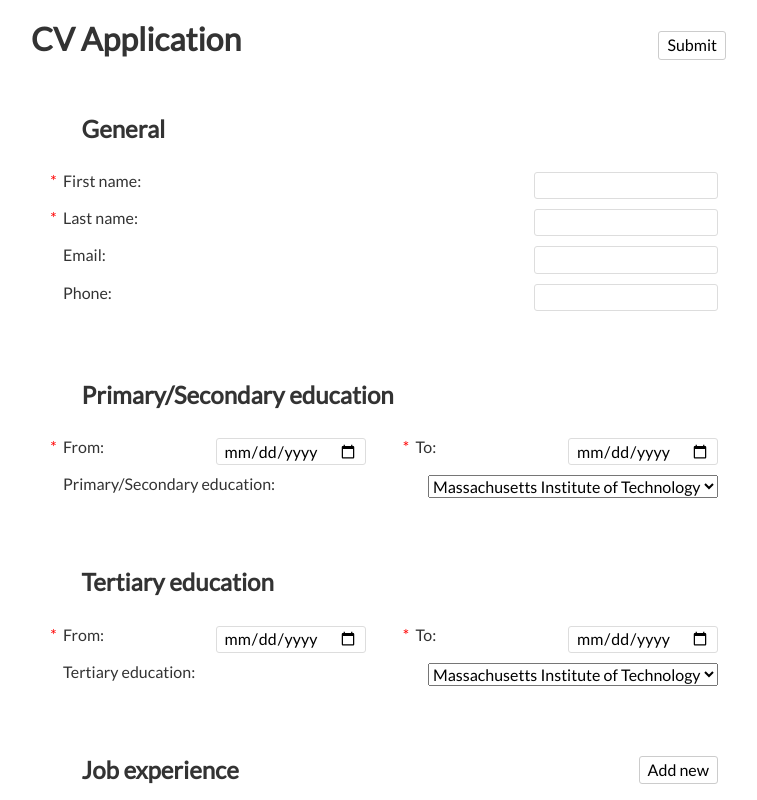
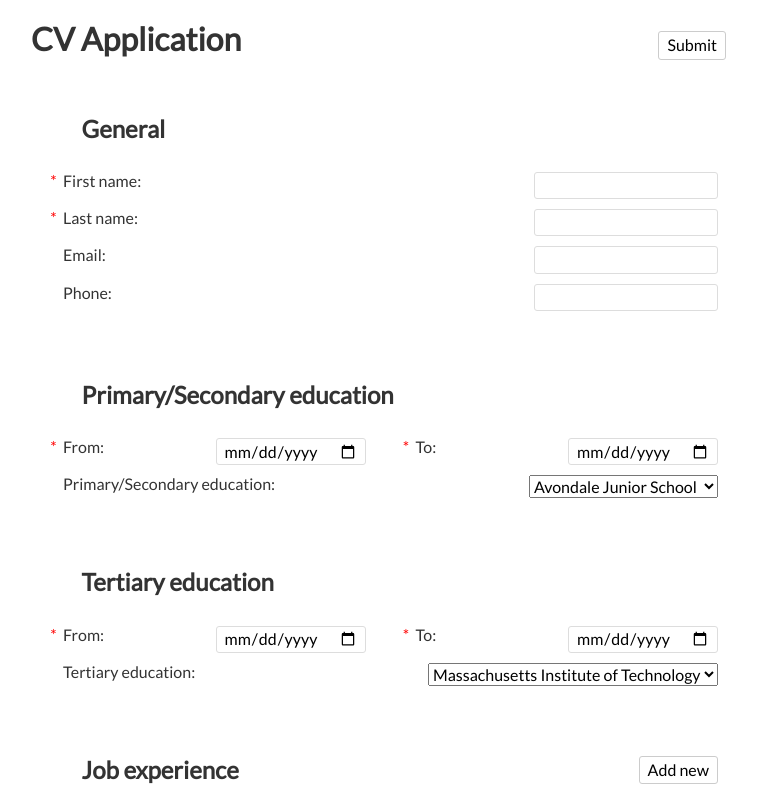
Before and after one commit to thewhitehaven04/Project_CV_app, a React (Create React App) app: page / in a window 1280 px wide. Shown: the top 800 px of the page, without its empty margins (259-1016 px from the left). Built offline with nearby package versions, Linux system fonts and the light colour scheme.

Commit message:
form required fields fixed

```diff
--- a/src/App.jsx
+++ b/src/App.jsx
@@ -3,7 +3,10 @@ import React, { Component } from 'react';
 import CVHeader from './components/Header';
 import GeneralFormBlock from './components/GeneralForm';
 import EducationFormBlock from './components/EducationForm';
-import { TERTIARY_EDUCATION_INSTITUTIONS } from './data/institutions';
+import {
+  SCHOOL_INSTITUTIONS,
+  TERTIARY_EDUCATION_INSTITUTIONS,
+} from './data/institutions';
 import JobExperienceFormBlock from './components/JobExperience';
 
 class App extends Component {
@@ -44,7 +47,7 @@ class App extends Component {
           <GeneralFormBlock disabled={disabled}></GeneralFormBlock>
           <EducationFormBlock
             educationType="Primary/Secondary education"
-            institutions={TERTIARY_EDUCATION_INSTITUTIONS}
+            institutions={SCHOOL_INSTITUTIONS}
           ></EducationFormBlock>
           <EducationFormBlock
             educationType="Tertiary education"
--- a/src/components/NamedInput/index.jsx
+++ b/src/components/NamedInput/index.jsx
@@ -53,6 +53,7 @@ export default class NamedInput extends Component {
             onChange={this.handleChange}
             value={this.state.value}
             className='named-input'
+            required={true}
           ></input>
         )}
       </div>
--- a/src/data/institutions.js
+++ b/src/data/institutions.js
@@ -2,7 +2,7 @@
  * @type import("../components/EducationForm").Institution[]
  */
 
-export const TERTIARY_EDUCATION_INSTITUTIONS = [
+const TERTIARY_EDUCATION_INSTITUTIONS = [
   { displayName: 'Massachusetts Institute of Technology', name: 'us_mit' },
   { displayName: 'University of Oxford', name: 'uk_oxford' },
   { displayName: 'University of Belgrade', name: 'srb_belgrade' },
@@ -12,3 +12,12 @@ export const TERTIARY_EDUCATION_INSTITUTIONS = [
     name: 'ru_lomonosov_msu',
   },
 ];
+
+const SCHOOL_INSTITUTIONS = [
+  { displayName: 'Avondale Junior School', name: 'avondale_js' },
+  { displayName: 'Vainona Primary School', name: 'vainona_ps' },
+  { displayName: 'Highfield High School', name: 'highfield' },
+  { displayName: 'Mbizi Primary School', name: 'mbizi' },
+];
+
+export { TERTIARY_EDUCATION_INSTITUTIONS, SCHOOL_INSTITUTIONS };
```
